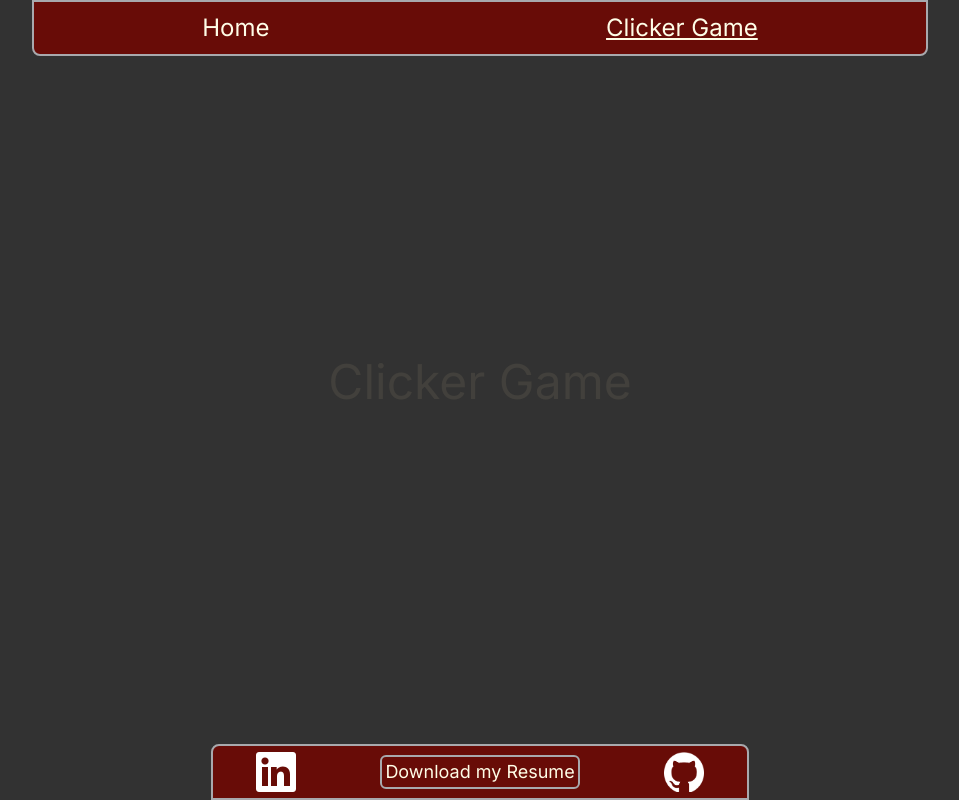
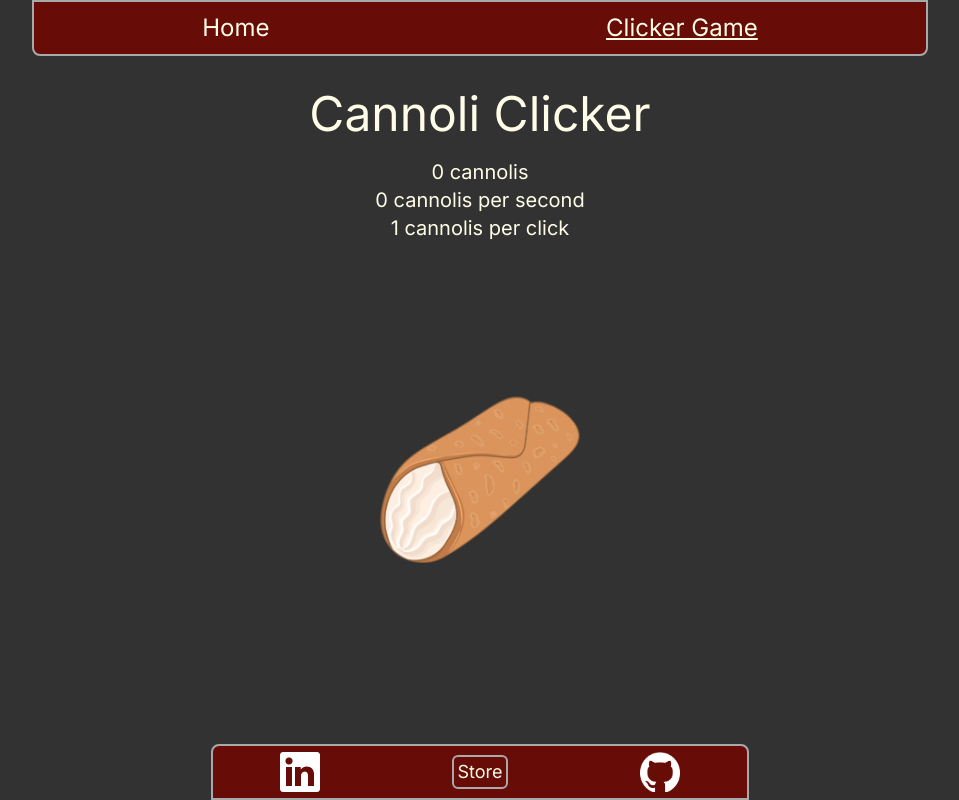
Before and after one commit to Nathan-Papa/nathan-papa.vercel.app, a Next.js app: page / in a window 1280 px wide. Both pictures are taken after a click on the button "Clicker Game". Shown: the whole page, without its empty margins (160-1119 px from the left). Built offline with nearby package versions, Linux system fonts and the light colour scheme.

Commit message:
Started clicker game

```diff
--- a/src/app/page.js
+++ b/src/app/page.js
@@ -14,10 +14,10 @@ export default function Home() {
 				<title>{`Nathan Papa's Personal Website`}</title>
 			</head>
 			<body>
-				<div className="flex px-48 h-screen flex-col items-center justify-between">
+				<div className="flex px-48 h-screen flex-col justify-between items-center">
 					<Navbar setVisible={setVisible} />
 					<ContentView visible={visible} />
-					<Socials />
+					<Socials visible={visible} />
 				</div>
 			</body>
 		</html>
--- a/src/components/ContentView.js
+++ b/src/components/ContentView.js
@@ -3,6 +3,26 @@ import React from 'react';
 import Image from 'next/image'
 
 const ContentView = (props) => {
+    const [cannolis, setCannolis] = React.useState(0);
+    const [cps, setCPS] = React.useState(0);
+    const [cpc, setCPC] = React.useState(1);
+
+    const CannoliCount = (props) => {
+        return (<p className="text-[#FFFDE7] text-center text-xl">{props.cannolis} cannolis</p>);
+    }
+
+    const AutoCannoliCount = (props) => {
+        return (<p className="text-[#FFFDE7] text-center text-xl">{props.cps} cannolis per second</p>);
+    }
+
+    const CannoliClickCount = (props) => {
+        return (<p className="text-[#FFFDE7] text-center text-xl">{props.cpc} cannolis per click</p>);
+    }
+
+    function cannoliClick() {
+        setCannolis(cannolis + (1 * cpc));
+    }
+
     if (props.visible == "home") {
         return (
             <div className="flex w-[90%] h-[75%] justify-between items-center text-[#FFFDE7]">
@@ -52,7 +72,7 @@ const ContentView = (props) => {
                         </p>
                         <a href="https://github.com/Nathan-Papa/Projects/tree/main/JavaFX%20Calculator" target="_blank" className="self-end">
                             <Image
-                                src="/calc.png"
+                                src="/calc.jpg"
                                 alt="Calculator Icon"
                                 width={70}
                                 height={70}
@@ -64,8 +84,23 @@ const ContentView = (props) => {
         );
     } else {
         return (
-            <div className="flex w-full h-[75%] justify-around items-center text-[#42403C]">
-                <h1 className="text-5xl mb-[4%]">Clicker Game</h1>
+            <div className="flex flex-col w-full h-[80%] justify-between items-center text-[#42403C]">
+                <div className="h-[25%] flex flex-col justify-around">
+                    <h1 className="text-5xl text-[#FFFDE7]">Cannoli Clicker</h1>
+                    <div className="h-[45%] flex flex-col justify-between">
+                        <CannoliCount cannolis={cannolis} />
+                        <AutoCannoliCount cps={cps} />
+                        <CannoliClickCount cpc={cpc} />
+                    </div>
+                </div>
+                <Image
+                    onClick={cannoliClick}
+                    src="/cannoliIcon.png"
+                    alt="Cannoli to Click"
+                    width={250}
+                    height={250}
+                />
+                <div></div>
             </div>
         );
     }
--- a/src/components/Navbar.js
+++ b/src/components/Navbar.js
@@ -5,22 +5,22 @@ const Navbar = (props) => {
     const homeButton = useRef(null);
     const clickerButton = useRef(null);
 
-    function homeClicked() {
+    function homeClick() {
         homeButton.current.style.textDecoration = 'underline';
         clickerButton.current.style.textDecoration = 'none';
         props.setVisible("home");
     }
 
-    function clickerClicked() {
+    function clickerClick() {
         homeButton.current.style.textDecoration = 'none';
         clickerButton.current.style.textDecoration = 'underline';
         props.setVisible("clicker");
     }
 
     return (
-        <div className="flex w-full h-[7%] justify-around space-around items-center bg-[#680C07] text-[#FFFDE7] border-[2px] border-[#A8A9AD] rounded-b-lg">
-            <button ref={homeButton} onClick={homeClicked} className="text-2xl underline h-full hover:border-[#FFFDE7] border-2 rounded-lg border-transparent">Home</button>
-            <button ref={clickerButton} onClick={clickerClicked} className="text-2xl h-full hover:border-[#FFFDE7] border-2 rounded-lg border-transparent">Clicker Game</button>
+        <div className="flex w-full h-[7%] justify-around items-center bg-[#680C07] text-[#FFFDE7] border-[2px] border-[#A8A9AD] rounded-b-lg">
+            <button ref={homeButton} onClick={homeClick} className="text-2xl underline h-full hover:border-[#FFFDE7] border-2 rounded-lg border-transparent">Home</button>
+            <button ref={clickerButton} onClick={clickerClick} className="text-2xl h-full hover:border-[#FFFDE7] border-2 rounded-lg border-transparent">Clicker Game</button>
         </div>
     );
 }
--- a/src/components/Socials.js
+++ b/src/components/Socials.js
@@ -3,6 +3,18 @@ import React, { useEffect, useRef } from 'react';
 import Image from 'next/image'
 
 const Socials = (props) => {
+    const SocialsButton = (props) => {
+        if (props.visible == "home") {
+            return (<a href="/Nathan Papa Resume.pdf" download="Nathan_Papa_Resume" target="_blank">
+                <button className="text-[#FFFDE7] text-lg hover:border-[#FFFDE7] rounded-lg border-[2px] border-[#A8A9AD] py-[1px] px-[3px] rounded-md">Download my Resume</button>
+            </a>);
+        } else {
+            return (
+                <button className="text-[#FFFDE7] text-lg hover:border-[#FFFDE7] rounded-lg border-[2px] border-[#A8A9AD] py-[1px] px-[3px] rounded-md">Store</button>
+            );
+        }
+    }
+
     return (
         <div className="flex w-[60%] h-[7%] justify-around items-center bg-[#680C07] text-[#E1E1E1] border-[2px] border-[#A8A9AD] rounded-t-lg">
             <a href="https://www.linkedin.com/in/nathan-papa/" target="_blank">
@@ -13,9 +25,7 @@ const Socials = (props) => {
                     height={40}
                 />
             </a>
-            <a href="/Nathan Papa Resume.pdf" download="Nathan_Papa_Resume" target="_blank">
-                <button className="text-[#FFFDE7] text-lg hover:border-[#FFFDE7] rounded-lg border-[2px] border-[#A8A9AD] py-[1px] px-[3px] rounded-md">Download my Resume</button>
-            </a>
+            <SocialsButton visible = {props.visible} />
             <a href="https://github.com/Nathan-Papa" target="_blank">
                 <Image
                     src="/github.png"
```
Also changed, not shown: public/cannoliIcon.png (added).
